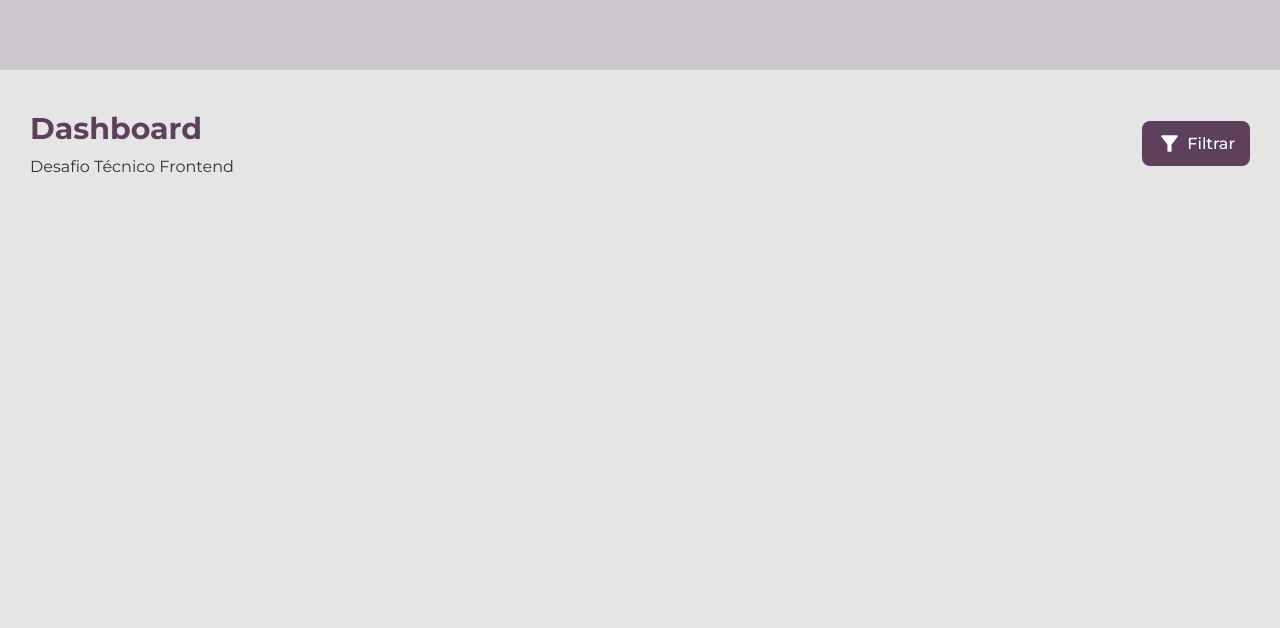
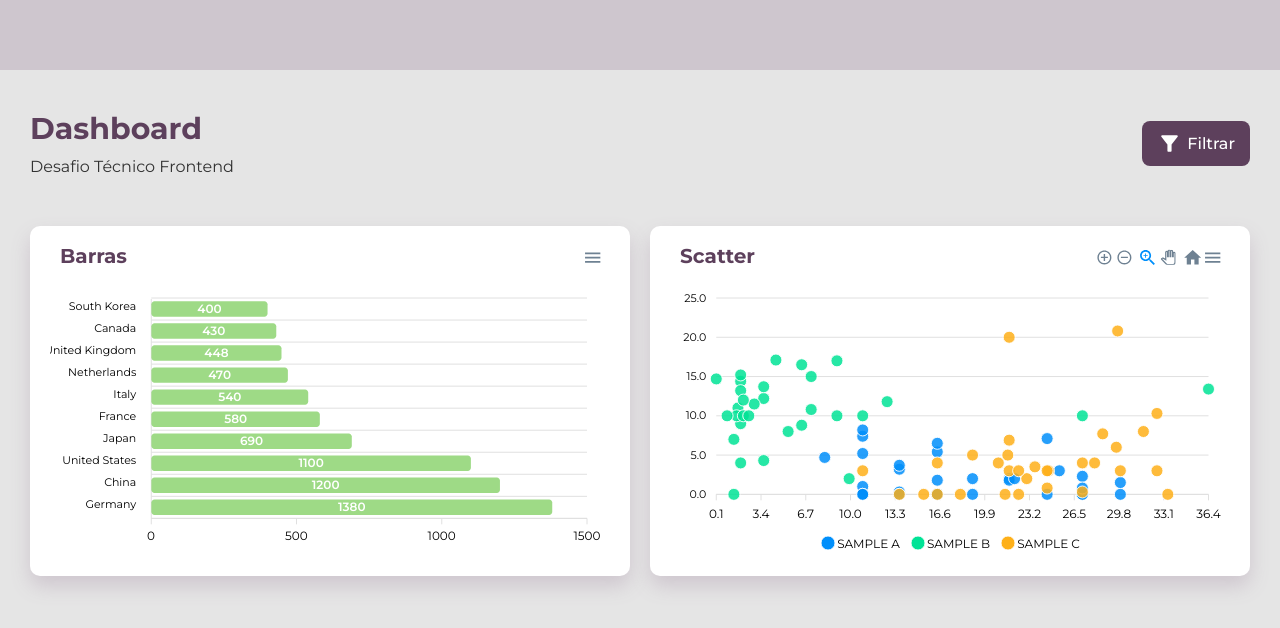
Before and after one commit to i-am-lucas-almeida/graphics-dashboard, a React (Create React App) app: page / in a window 1280 px wide. Shown: the top 628 px of the page. Built offline with nearby package versions, Linux system fonts and the light colour scheme.

Commit message:
Add the graphics to the main page

```diff
--- a/src/App.js
+++ b/src/App.js
@@ -1,4 +1,9 @@
+import styles from "./styles/pages/Home.module.css";
+
 import Header from "./components/Header";
+
+import BarChart from "./charts/BarChart";
+import ScatterChart from "./charts/ScatterChart";
 
 const App = () => {
 
@@ -6,7 +11,14 @@ const App = () => {
 
     <>
 
-      <Header/>
+      <Header />
+
+      <div className={styles.container}>
+
+        <BarChart />
+        <ScatterChart />
+
+      </div>
 
     </>
 
--- /dev/null
+++ b/src/styles/pages/Home.module.css
@@ -0,0 +1,17 @@
+@import "../variables.css";
+
+.container{
+    display: grid;
+    grid-template-columns: repeat(2, 1fr);
+    column-gap: 2rem;
+    padding: 0 3rem;
+    padding-bottom: 10rem;
+}
+
+@media(max-width: 1200px) {
+
+    .container{
+        display: block;
+    }
+
+}
```
